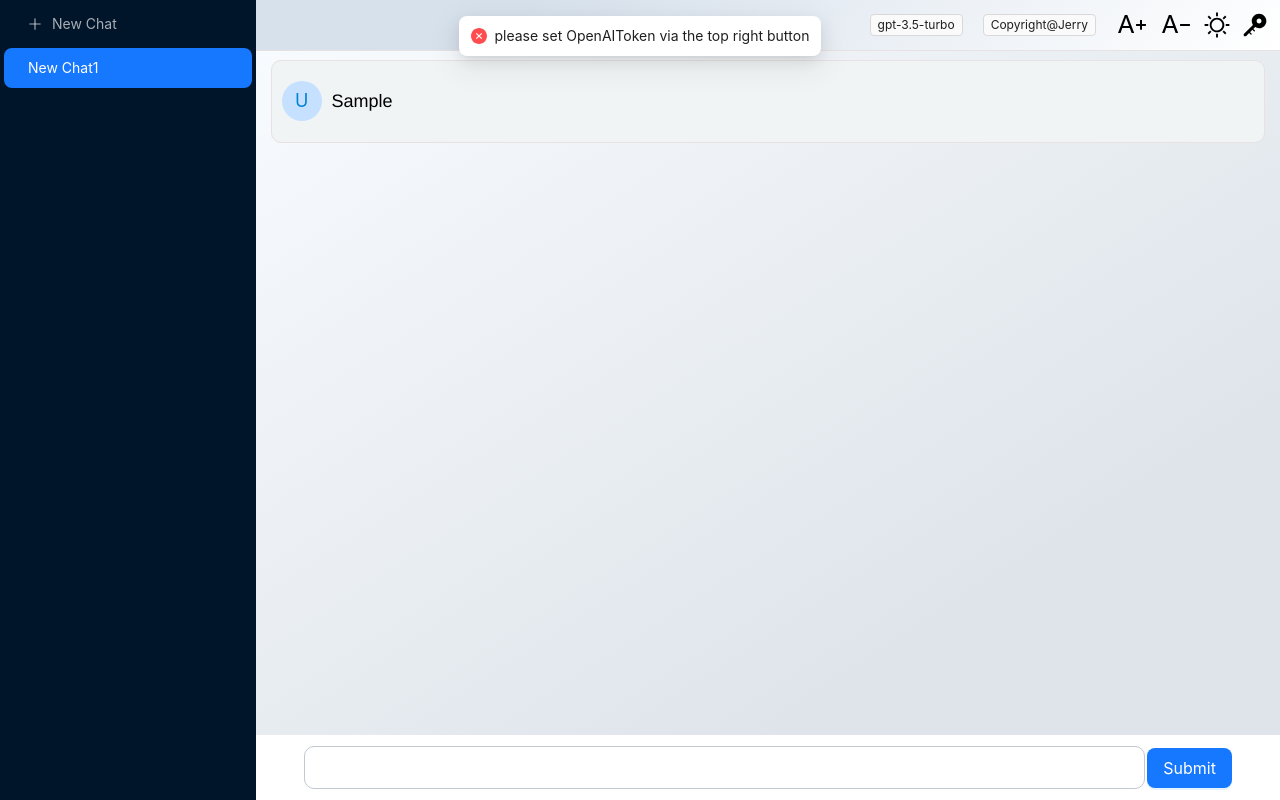
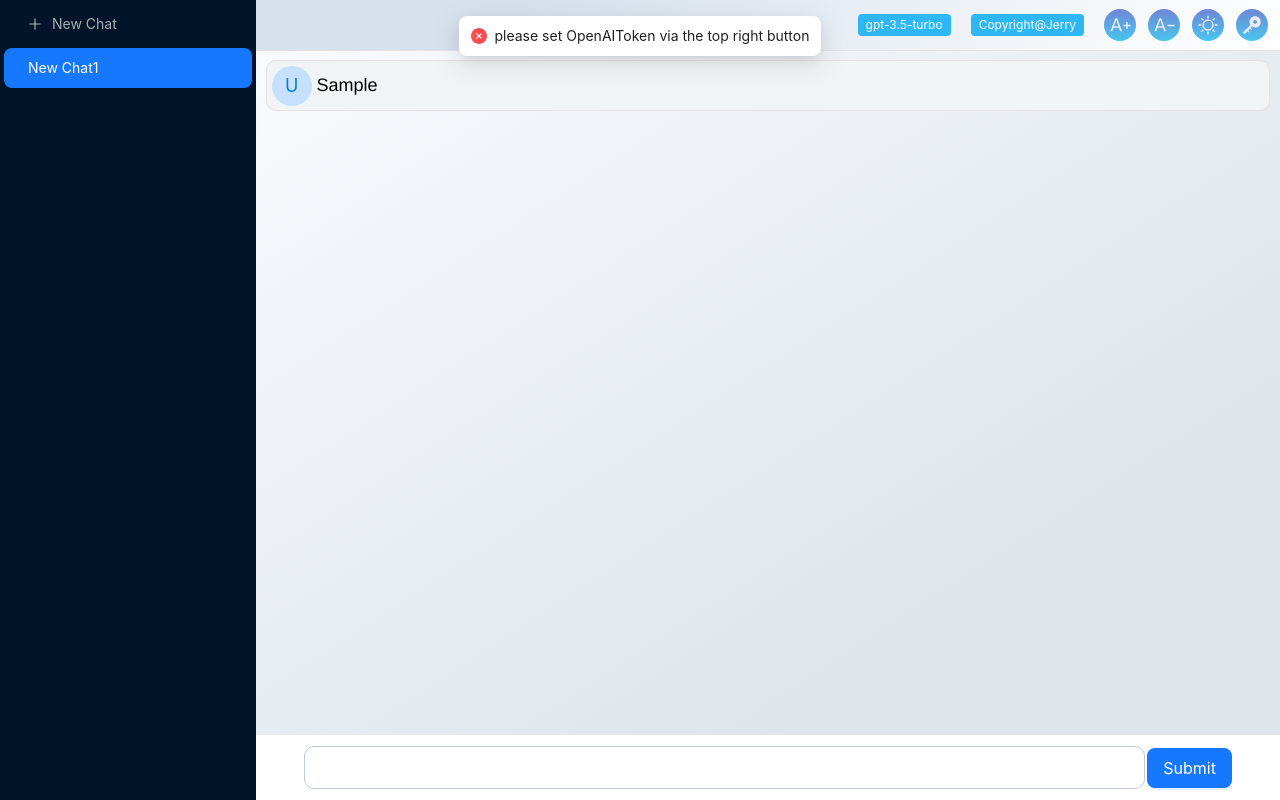
Before and after one commit to jerry0chou/chat-gpt-web, a React (Create React App) app: page / in a window 1280 px wide. Both pictures are taken after typing "Sample" into the empty fields and a click on the button "Submit". Built offline with nearby package versions, Linux system fonts and the light colour scheme.

Commit message:
feat: adjust header color scheme

```diff
--- a/src/components/ChatList/css.tsx
+++ b/src/components/ChatList/css.tsx
@@ -5,21 +5,17 @@ import {Theme} from "../../store/reducer/header";
 export const ChatListContainer = styled.div`
    display: flex;
   flex-direction: column;
-  gap: 10px;
+  gap: 5px;
   margin-bottom: 180px;
   margin-top: 60px;
 `
 const nightContentTheme = css`
-  background-color: #485461;
-  background-image: linear-gradient(to right top, #4c4c54, #484a52, #454750, #41454d, #3d434b, #3a4149, #373f48, #343d46, #313b44, #2e3842, #2c3641, #29343f);
+  background-color: #354350;
+  //background-image: linear-gradient(to right top, #4c4c54, #484a52, #454750, #41454d, #3d434b, #3a4149, #373f48, #343d46, #313b44, #2e3842, #2c3641, #29343f);
 `
 const dayContentTheme = css`
   background-color: #f0f4f5;
   border: 1px solid #e7e1e1;
-`
-const nightHoverTheme = css`
-  background-color: #000000;
-  background-image: linear-gradient(to right top, #5a5a6e, #575a6e, #545a6d, #515a6d, #4e5a6c, #4b5869, #495667, #465464, #425060, #3e4c5b, #3a4857, #364453);
 `
 
 const dayHoverTheme = css`
@@ -31,13 +27,7 @@ export const CardContainer = styled.div<{theme: Theme}>`
   display: flex;
   width: 95%;
   flex-direction: row;
-  gap: 10px;
-  padding: 30px 10px;
+  padding: 14px 15px;
   border-radius: 10px;
   ${p=> p.theme === Theme.day? dayContentTheme: nightContentTheme};
-
-  &:hover {
-    cursor: pointer;
-    ${p=> p.theme === Theme.day? dayHoverTheme: nightHoverTheme};
-  }
 `
--- a/src/components/ChatList/index.css
+++ b/src/components/ChatList/index.css
@@ -5,8 +5,8 @@
 }
 .profile-container{
     position: absolute;
-    top: 20px;
-    left: 10px;
+    top: 5px;
+    left: 5px;
 }
 .is-first-line{
     margin-top: 0px;
@@ -14,7 +14,7 @@
 .content-container{
     width: 90%;
     display: flex;
-    margin-left: 50px;
-    margin-right: 25px;
+    margin-left: 35px;
+    margin-right: 0px;
     flex-direction: column;
 }
--- a/src/components/CodeDisplay/CodeDisplay.tsx
+++ b/src/components/CodeDisplay/CodeDisplay.tsx
@@ -9,6 +9,7 @@ import {Prism as SyntaxHighlighter} from 'react-syntax-highlighter'
 
 import { CopyOutlined } from '@ant-design/icons';
 import {Avatar, message} from "antd";
+import useAllStates from "../../hooks/useAllStates";
 
 interface CodeDisplayProps{
     language: string,
@@ -21,7 +22,7 @@ ${p.code}
 ~~~
 `
     const [messageApi, contextHolder] = message.useMessage();
-
+    const {fontSize} = useAllStates()
     const onCopyClick = ()=>{
         console.log('click')
         navigator.clipboard.writeText(p.code).then(()=>{
@@ -32,11 +33,10 @@ ${p.code}
     }
     return(
         <div className="code-display">
-            <div className="markdown">
+            <div className="markdown" style={{fontSize: fontSize-5}}>
                 {contextHolder}
                 <ReactMarkdown
                     children={markdown}
-
                     components={{
                         code({ node, inline, className, children, ...props }) {
                             const match = /language-(\w+)/.exec(className || "");
@@ -56,7 +56,7 @@ ${p.code}
                 />
             </div>
             <div className="copy-container">
-                <Avatar shape="square" size={32} icon={<CopyOutlined />} onClick={onCopyClick} />
+                <Avatar shape="square" size={28} icon={<CopyOutlined />} onClick={onCopyClick} />
             </div>
         </div>
     )
--- a/src/components/CodeDisplay/index.css
+++ b/src/components/CodeDisplay/index.css
@@ -2,6 +2,8 @@
     position: relative;
 }
 .markdown{
+    margin-top: 10px;
+    margin-bottom: 10px;
     position: relative;
     border: #e2e6ea 1px solid;
     border-radius: 12px;
--- a/src/components/Header/Header.tsx
+++ b/src/components/Header/Header.tsx
@@ -6,8 +6,15 @@ import {LoadingOutlined, SyncOutlined} from '@ant-design/icons';
 import {useAppDispatch} from "../../hooks/storeHooks";
 import {setFontSize, setTheme, Theme} from "../../store/reducer/header";
 import useAllStates from "../../hooks/useAllStates";
-import {DayIcon, FontMinusIcon, FontPlusIcon, HeaderContainer, MyTag, NightIcon, TokenIcon} from "./css";
-
+import {
+    DayIcon,
+    FontMinusIcon,
+    FontPlusIcon,
+    HeaderContainer,
+    NightIcon,
+    TokenIcon,
+} from "./css";
+import {Tag} from 'antd';
 export enum FontOperation {
     FontPlus = 'A+',
     FontMinus = 'A-'
@@ -34,15 +41,24 @@ export default function Header() {
     // @ts-ignore
     return (
         <HeaderContainer theme={theme}>
-            <TokenIcon style={{marginRight: 12}} size={26} theme={theme} onClick={() => onItemClick('Token')}/>
+            <div className="icon-container" style={{marginRight: 12}} >
+                <TokenIcon size={20} theme={theme} onClick={() => onItemClick('Token')}/>
+            </div>
             {
-                theme === 'day' ? <DayIcon size={26} theme={theme} onClick={() => onItemClick(Theme.day)}/> :
-                    <NightIcon size={26} theme={theme} onClick={() => onItemClick(Theme.night)}/>
+                theme === 'day' ? <div className="icon-container">
+                    <DayIcon  size={20} theme={theme} onClick={() => onItemClick(Theme.day)}/>
+                    </div>:<div className="icon-container">
+                    <NightIcon  size={20} theme={theme} onClick={() => onItemClick(Theme.night)}/>
+                </div>
             }
-            <FontMinusIcon size={32} theme={theme} onClick={() => onItemClick(FontOperation.FontMinus)}/>
-            <FontPlusIcon size={32} theme={theme} onClick={() => onItemClick(FontOperation.FontPlus)}/>
-            <MyTag theme={theme} text="Copyright@Jerry"></MyTag>
-            <MyTag theme={theme} text={apiModelName}></MyTag>
+            <div className="icon-container">
+                <FontMinusIcon  size={23} theme={theme} onClick={() => onItemClick(FontOperation.FontMinus)}/>
+            </div>
+            <div className="icon-container">
+                <FontPlusIcon  size={23} theme={theme} onClick={() => onItemClick(FontOperation.FontPlus)}/>
+            </div>
+            <Tag color={'#2db7f5'}>Copyright@Jerry</Tag>
+            <Tag color={'#2db7f5'}>{apiModelName}</Tag>
             {
                 loading ? <SyncOutlined spin/> : <div/>
             }
--- a/src/components/Header/css.tsx
+++ b/src/components/Header/css.tsx
@@ -6,7 +6,6 @@ import {ReactComponent as TokenSVG} from "../../assets/token.svg";
 import {ReactComponent as FontMinusSVG} from "../../assets/fontMinus.svg";
 import {ReactComponent as FontPlusSVG} from "../../assets/fontPlus.svg";
 import {Theme} from "../../store/reducer/header";
-import {Tag} from 'antd';
 interface IconProps {
     size: number;
     theme: Theme;
@@ -18,13 +17,11 @@ const svgStyle = (p: IconProps) => {
       height: ${p.size}px;
 
       & path {
-        fill: ${p=> p.theme === Theme.day? 'black' : 'white'};
+        fill: #ebecf1;
       }
 
       &:hover {
         cursor: pointer;
-        background: ${p=> p.theme === Theme.day? '#e7e4e4': '#2db7f5'};
-        border-radius: 50%;
       }
     `
 }
@@ -59,12 +56,3 @@ export const HeaderContainer = styled.div<{ theme: Theme }>`
   ${({theme}) => theme === Theme.night ? headerNightTheme : headerDayTheme}
   border-bottom: ${p=> p.theme === Theme.day? '#e7e1e1': ''} 1px solid;
 `;
-
-interface iTagProps {
-    theme: Theme;
-    text: string;
-}
-export function MyTag(p: iTagProps) {
-    const color = p.theme === Theme.day ? '' : '#2db7f5'
-    return( <Tag color={color}>{p.text}</Tag>)
-}
--- a/src/components/Header/index.css
+++ b/src/components/Header/index.css
@@ -10,3 +10,13 @@
     gap: 12px;
     z-index: 2;
 }
+.icon-container{
+    display: flex;
+    align-items: center;
+    justify-content: center;
+    border-radius: 50%;
+    background-color: #0e8ede;
+    background-image: linear-gradient(to top, #48c6ef 0%, #6f86d6 100%);
+    width: 32px;
+    height: 32px;
+}
--- a/src/components/PlainTextDisplay/PlainTextDisplay.tsx
+++ b/src/components/PlainTextDisplay/PlainTextDisplay.tsx
@@ -10,6 +10,6 @@ export default function PlainTextDisplay(p: PlainTextDisplayProps){
     const {theme} = useAllStates()
     const color = theme === 'day' ?'#000000': '#ffffff'
     return <p style={{fontSize: p.fontSize, color: color, fontFamily: 'Helvetica, sans-serif'}}>
-        {parse(p.content.replace(/`(.*?)`/g, "<span style='font-size: 17px; border: none; background: #87d068; color: #ffffff; padding: 3px; border-radius: 8px'>$1</span>"))}
+        {parse(p.content.replace(/`(.*?)`/g, "<span style='font-size: 17px; border: none; background: #0cb9ff; color: #ffffff; padding: 3px; border-radius: 8px'>$1</span>"))}
     </p>
 }
--- a/src/store/reducer/header.ts
+++ b/src/store/reducer/header.ts
@@ -18,6 +18,7 @@ export const headerSlice = createSlice({
     initialState,
     reducers: {
         setFontSize: (state, action: PayloadAction<number>) => {
+            if(action.payload <0 && state.fontSize < 16) return
             state.fontSize += action.payload
             localStorage.setItem(fontSizeValue, String(state.fontSize))
         },
```
